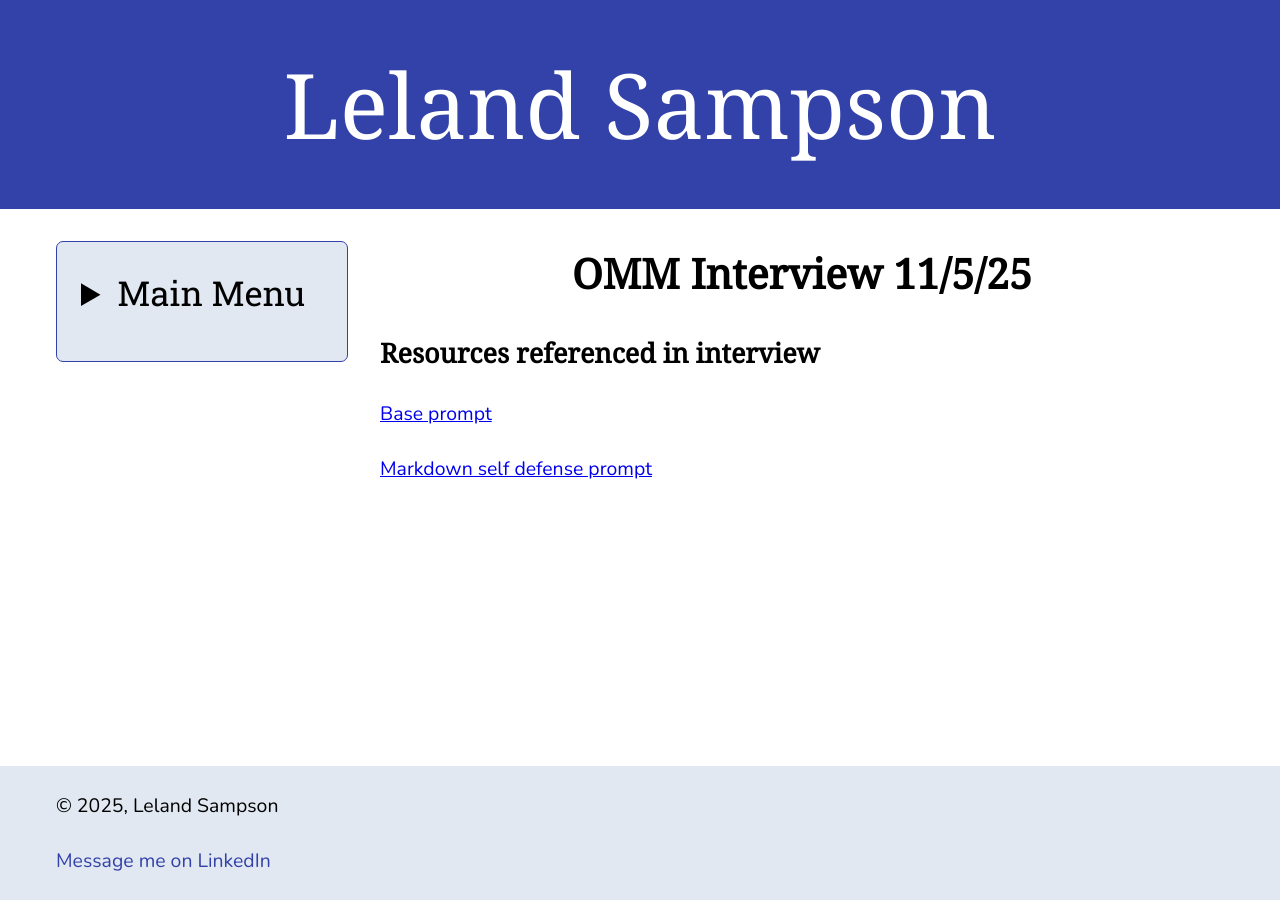
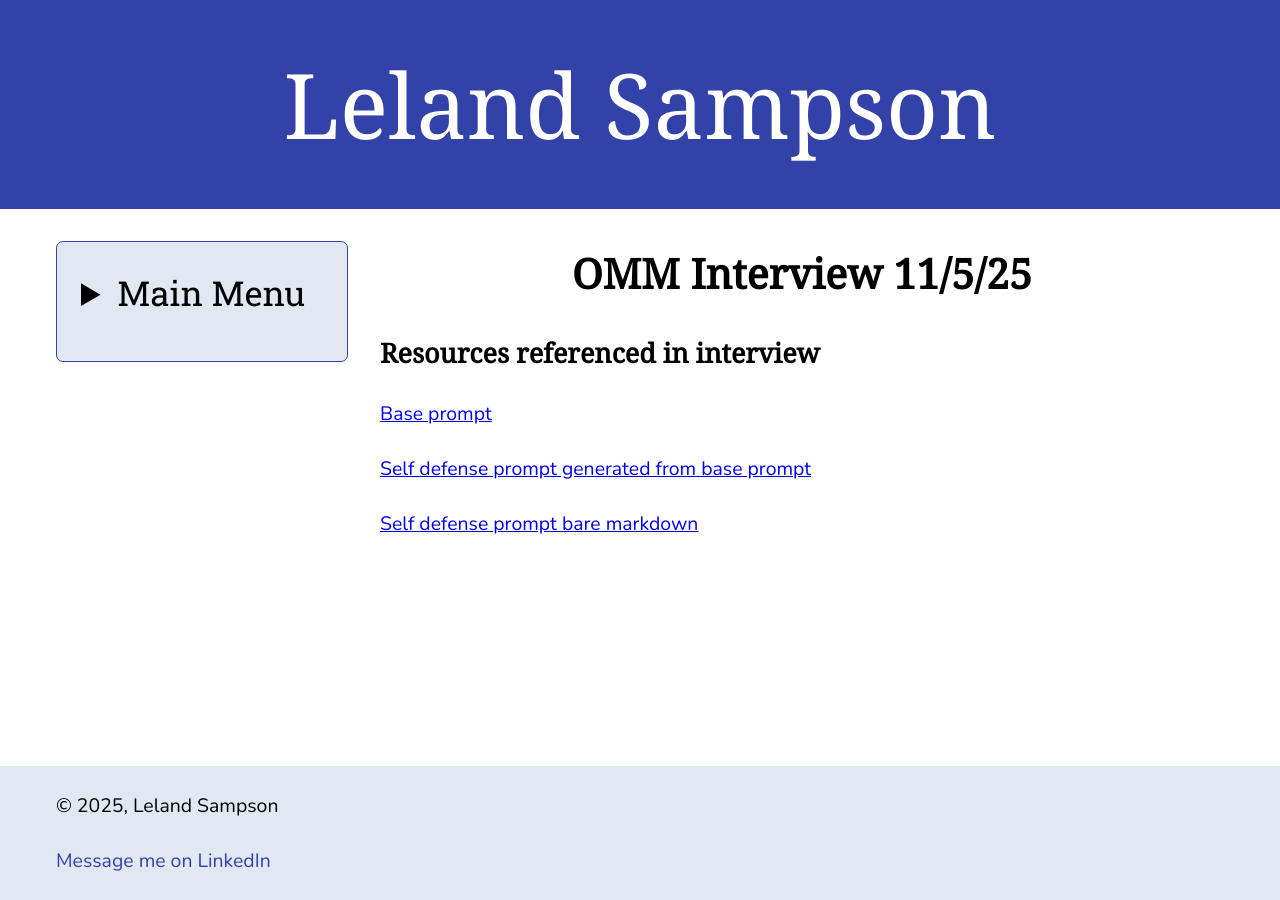
Before and after one commit to lelandsampson/Leland-Sampson-Website, a Jekyll site: the page built from omm-1.md, in a window 1280 px wide. Built offline with Jekyll 4.4.1, drawn with Linux system fonts in a browser that asks for light colours.

Commit message:
Update omm-1.md

```diff
--- a/omm-1.md
+++ b/omm-1.md
@@ -9,4 +9,6 @@ title: OMM Interview 11/5/25
 
 [Base prompt](https://mitenmit.github.io/gpt/)
 
-[Markdown self defense prompt](/files/omm/self-defense-prompt.pdf)
+[Self defense prompt generated from base prompt](/files/omm/self-defense-prompt.pdf)
+
+[Self defense prompt bare markdown](/files/omm/self-defense-prompt.txt)
```
